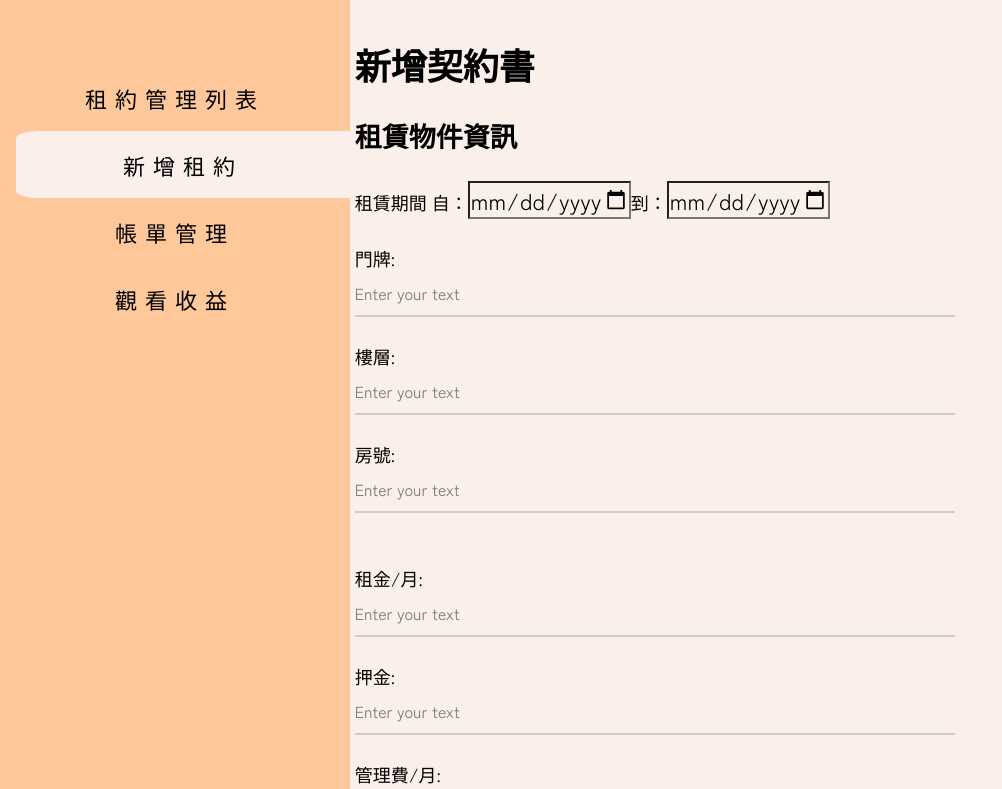
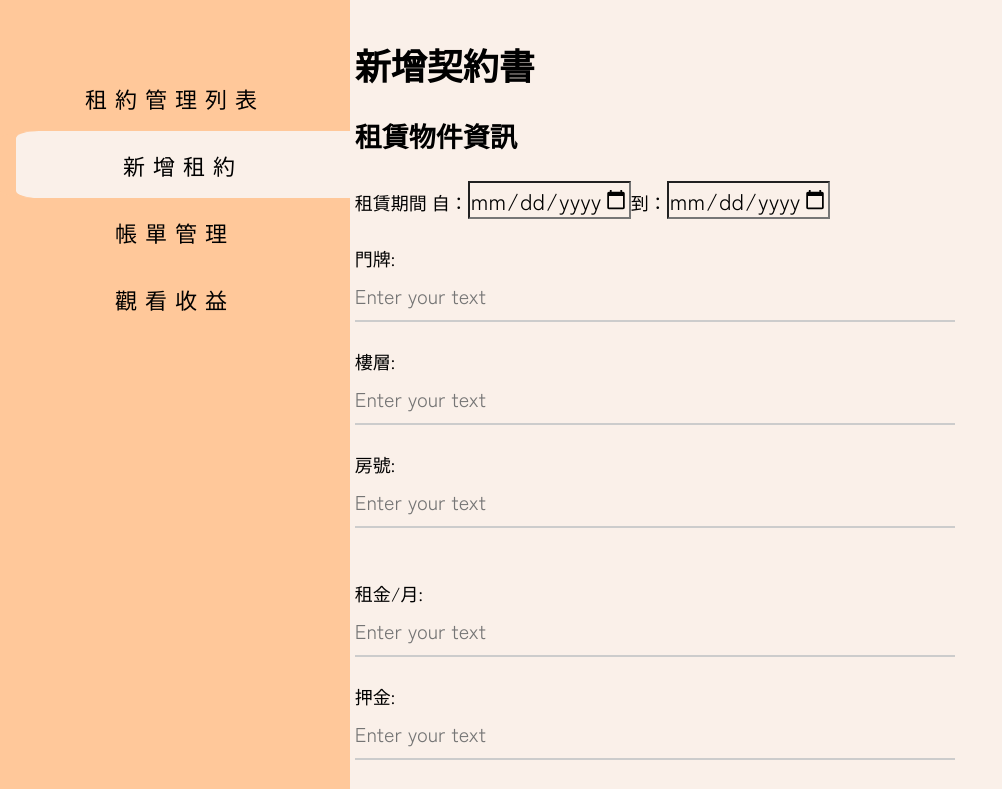
Before and after one commit to Jiuan1231456/F_rent, a Vue app: page /contractAdd in a window 1280 px wide. Shown: the top 789 px of the page, without its empty margins (0-1002 px from the left). Built offline with nearby package versions, Linux system fonts and the light colour scheme.

Commit message:
修改契約輸入欄

```diff
--- a/package.json
+++ b/package.json
@@ -10,6 +10,7 @@
   },
   "dependencies": {
     "pinia": "^2.1.7",
+    "print-js": "^1.6.0",
     "rollup": "^4.18.0",
     "router": "^1.3.8",
     "sass": "^1.77.6",
--- a/src/components/contractInput.vue
+++ b/src/components/contractInput.vue
@@ -7,25 +7,28 @@ export default {
 <template>
 
 <div class="input-wrapper">
-    <input class="input-box" type="text" placeholder="Enter your text">
+    <input class="input-box" type="textarea" placeholder="Enter your text">
     <span class="underline"></span>
 </div>
+
+
+
 
 </template>
 
     <style scoped lang="scss">
     .input-wrapper {
     position: relative;
-    width: 200px;
+    width: 600px;
     margin: auto;
     }
 
     .input-box {
-    font-size: 16px;
+    font-size: 20px;
     padding: 10px 0;
     border: none;
     border-bottom: 2px solid #ccc;
-    color: #FF9D60;
+    color: #0f0f0f;
     width: 100%;
     background-color: transparent;
     transition: border-color 0.3s ease-in-out;
--- a/src/views/ContractEdit.vue
+++ b/src/views/ContractEdit.vue
@@ -0,0 +1,130 @@
+<script>
+import dataStore from "@/stores/dataStore";
+import { mapState, mapActions } from "pinia";
+
+import contractInput from '../components/contractInput.vue';
+export default {
+    data(){
+        return {
+
+        }
+    },
+    computed: {
+        ...mapState(dataStore, ['page'])
+    },
+    methods: {
+        ...mapActions(dataStore,['setPage'])
+    },
+    components:{
+        contractInput
+    },
+    mounted(){
+        this.setPage(4)
+    }
+}
+</script>
+
+<template>
+<div class="bigArea">
+    <h1>新增契約書</h1>
+<p>
+    <div class="roomInfo">
+        <br>
+    <h2>租賃標的</h2>
+
+    門牌:<contractInput/>
+    <br>
+    樓層:<contractInput/>
+    <br>
+    房號:<contractInput/>
+    <br>
+    車位:<contractInput/>
+
+    <h3><br>租賃期間: 自_____起至_____止</h3>
+    <h3><br>租金/月: <contractInput/></h3>
+    <h3><br>押金: <contractInput/></h3>
+    <h3><br>管理費/月:<contractInput/> </h3>
+    <h3><br>電費/度: <contractInput/></h3>
+    <h3><br>水費/月:<contractInput/> </h3>
+
+    </div>
+
+    <h2><br>立契約書人</h2>
+    <h3><br>
+        出租人姓名: <contractInput/>
+    </h3>
+    <div class="Info">
+        身分證字號:<contractInput/>
+        <br>
+        戶籍地址(營業登記地址):<contractInput/>
+        <br>
+        通訊地址:<contractInput/>
+        <br>
+        連絡電話:<contractInput/>
+
+    <h3>
+        <br>
+        承租人姓名: <contractInput/>
+    </h3>
+
+        身分證字號:<contractInput/>
+        <br>
+        戶籍地址(營業登記地址):<contractInput/>
+        <br>
+        通訊地址:<contractInput/>
+        <br>
+        連絡電話:<contractInput/>
+
+    </div>
+
+    <div class="cut">
+        中止原因:<contractInput/>
+        <br>
+        違約金:<contractInput/>
+        <br>
+        中止日期:<contractInput/>
+
+    </div>
+</p>
+<h3><br>立約日期:_____________________</h3>
+
+</div>
+</template>
+
+<style scoped lang="scss">
+
+.bigArea{
+    margin-top:3% ;
+    margin-left: 100px;
+}
+
+
+.InputContainer {
+        width: 620px;
+        height: 50px;
+        display: flex;
+        align-items: center;
+        justify-content: center;
+        background: linear-gradient(to bottom, #FF9D60, rgb(255, 231, 231));
+        border-radius: 30px;
+        overflow: hidden;
+        cursor: pointer;
+        box-shadow: 2px 2px 10px rgba(163, 162, 162, 0.075);
+        display: inline-block;
+        vertical-align: middle; /* Optional: Align vertically */
+        // flex: 1; /* 彈性增長，使 input 容器占據剩餘空間 */
+    }
+
+    .input {
+        width: 600px;
+        height: 40px;
+        caret-color: rgb(255, 81, 0);
+        background-color: rgb(255, 255, 255);
+        border-radius: 30px;
+        padding-left: 15px;
+        letter-spacing: 0.8px;
+        color: rgb(19, 19, 19);
+        font-size: 22px;
+    }
+
+</style>
```
Also changed, not shown: 1 other file (tests, documents, lock files or other folders).
